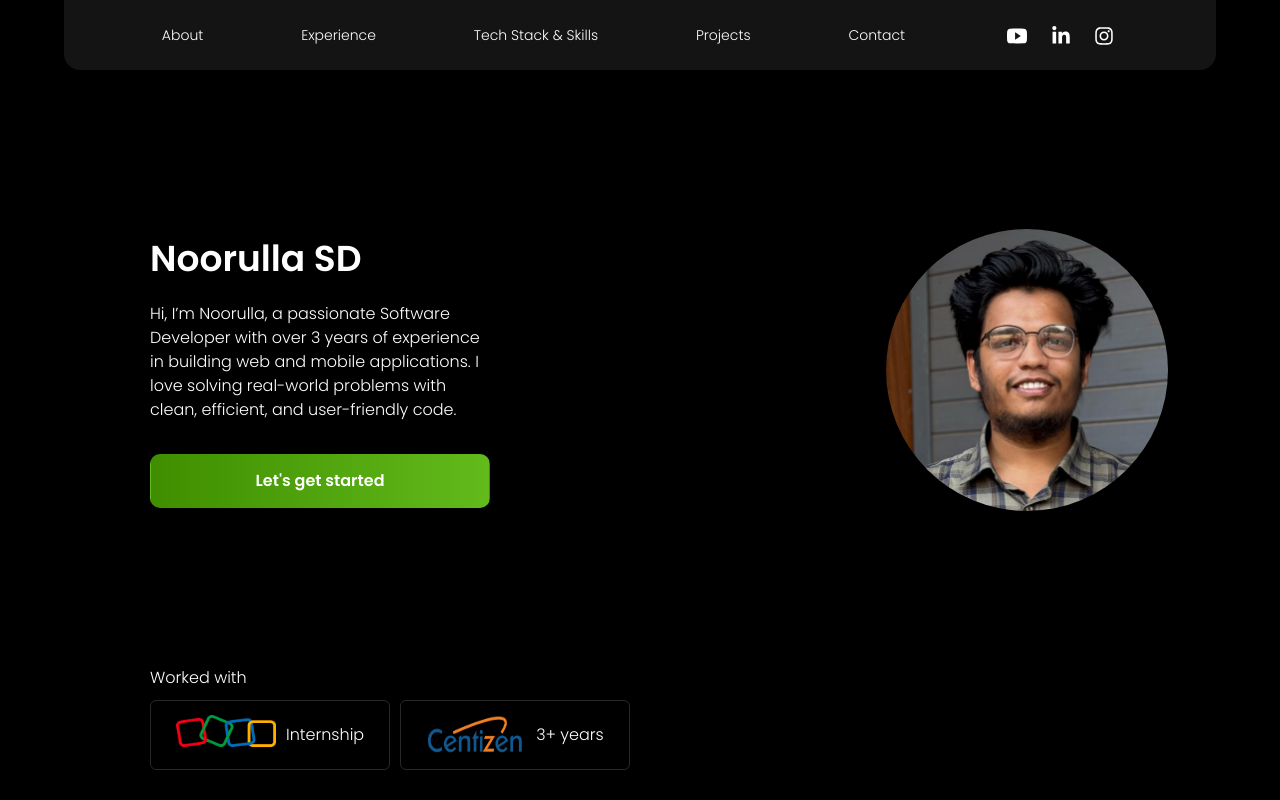
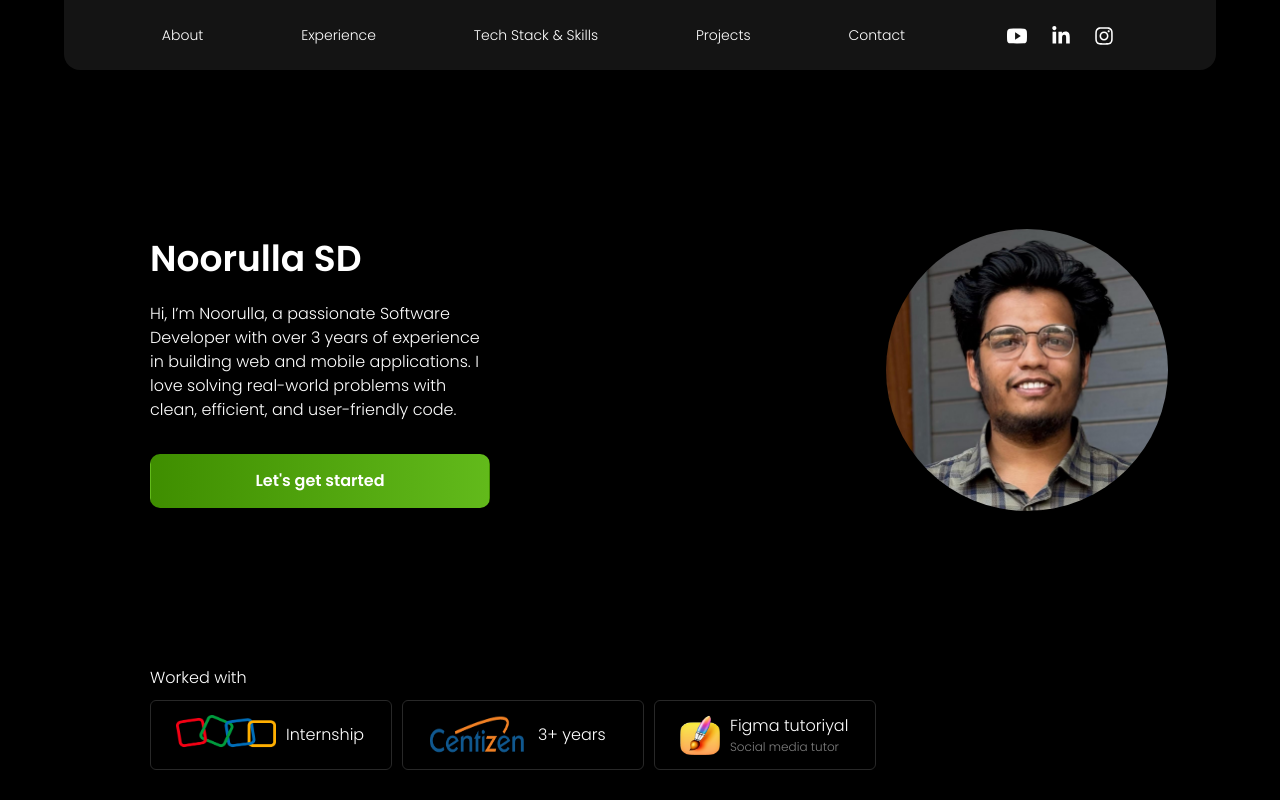
Before and after one commit to NoorullaSD/My-Portfolio, a React (Vite) app: page / in a window 1280 px wide. Shown: the top 800 px of the page. Built offline with nearby package versions, Linux system fonts and the light colour scheme.

Commit message:
Add worked with section in social media tutor

```diff
--- a/src/components/dashboard.jsx
+++ b/src/components/dashboard.jsx
@@ -2,6 +2,7 @@ import NavBar from "./navBar";
 import "../styles/dashBoard.css";
 import MyImages from "../assets/NOOR.jpg"
 import centizen from "../assets/centizen.png"
+import figma from "../assets/figma.png"
 import Zoho from "../assets/zoho.png"
 import Experience from "./experience";
 import TeckStack from "./techStack";
@@ -16,6 +17,7 @@ function DashBoard() {
     const workExp = [
         { company: Zoho, exp: "Internship" },
         { company: centizen, exp: "3+ years" },
+        { company: figma, exp: "Figma tutoriyal", subExp: "Social media tutor" },
     ]
 
     const [windowWidth, setWindowWidth] = useState(window.innerWidth);
@@ -56,10 +58,22 @@ function DashBoard() {
                         {
                             workExp.map((item, index) => {
                                 return (
-                                    <div key={index} className="centizenConainer">
-                                        <img src={item?.company} className="centizen" alt="Centizen" />
-                                        <p className="poppinsSubText" style={{ marginLeft: 10 }}>{item?.exp}</p>
-                                    </div>
+                                    <a
+                                        key={index}
+                                        href="https://www.instagram.com/abu_uidesigner/"
+                                        target="_blank"
+                                        rel="noopener noreferrer"
+                                        style={{ textDecoration: "none", color: "inherit" }}
+                                    >
+                                        <div key={index} className="centizenConainer">
+                                            <img src={item?.company} className={item?.company == figma ? "figma" : "centizen"} alt="Centizen" />
+                                            <div>
+
+                                                <p className="poppinsSubText" style={{ marginLeft: 10, width: item?.company == figma ? 120 : 80 }}>{item?.exp}</p>
+                                                {item?.subExp && <p style={{ fontWeight: 50, fontSize: 12, color: "#FFFFFF", marginLeft: 10, opacity: 0.5, width: item?.company == figma ? 120 : null }}>{item?.subExp}</p>}
+                                            </div>
+                                        </div>
+                                    </a>
                                 )
                             })
                         }
--- a/src/styles/dashBoard.css
+++ b/src/styles/dashBoard.css
@@ -187,3 +187,9 @@
     width: 100px;
     height: 40px;
 }
+
+
+.figma {
+    width: 40px;
+    height: 40px;
+}
```
Also changed, not shown: src/assets/figma.png (added).
